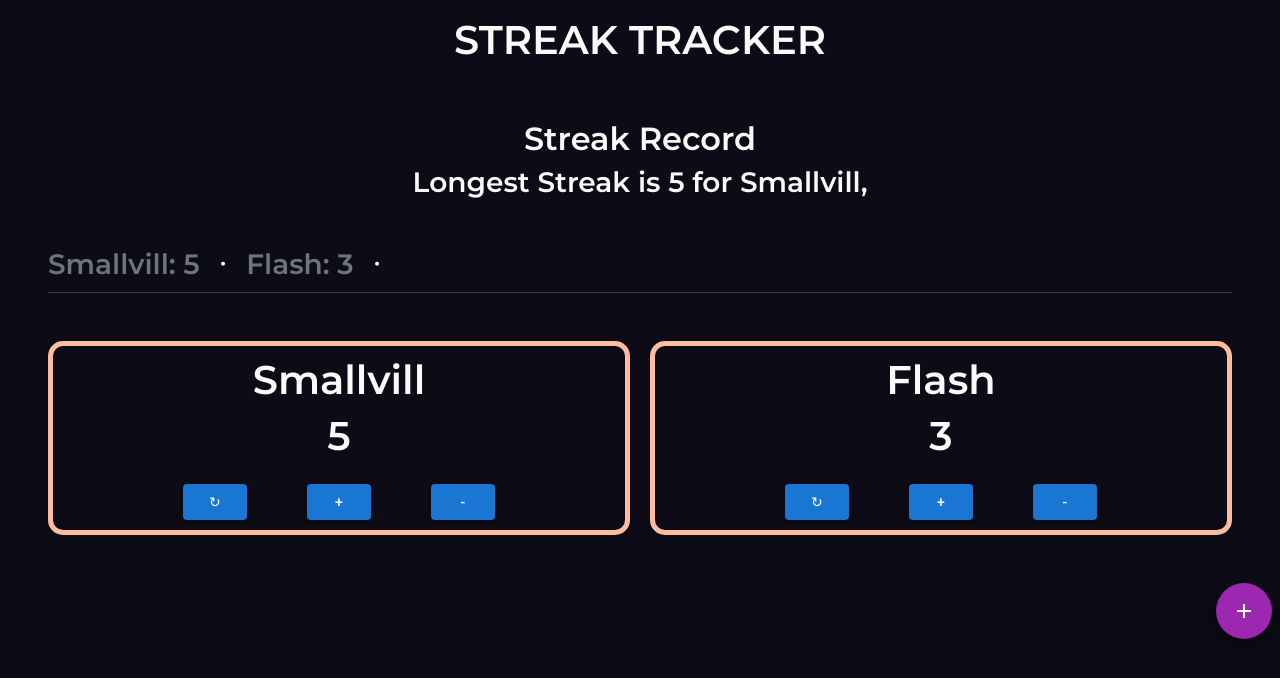
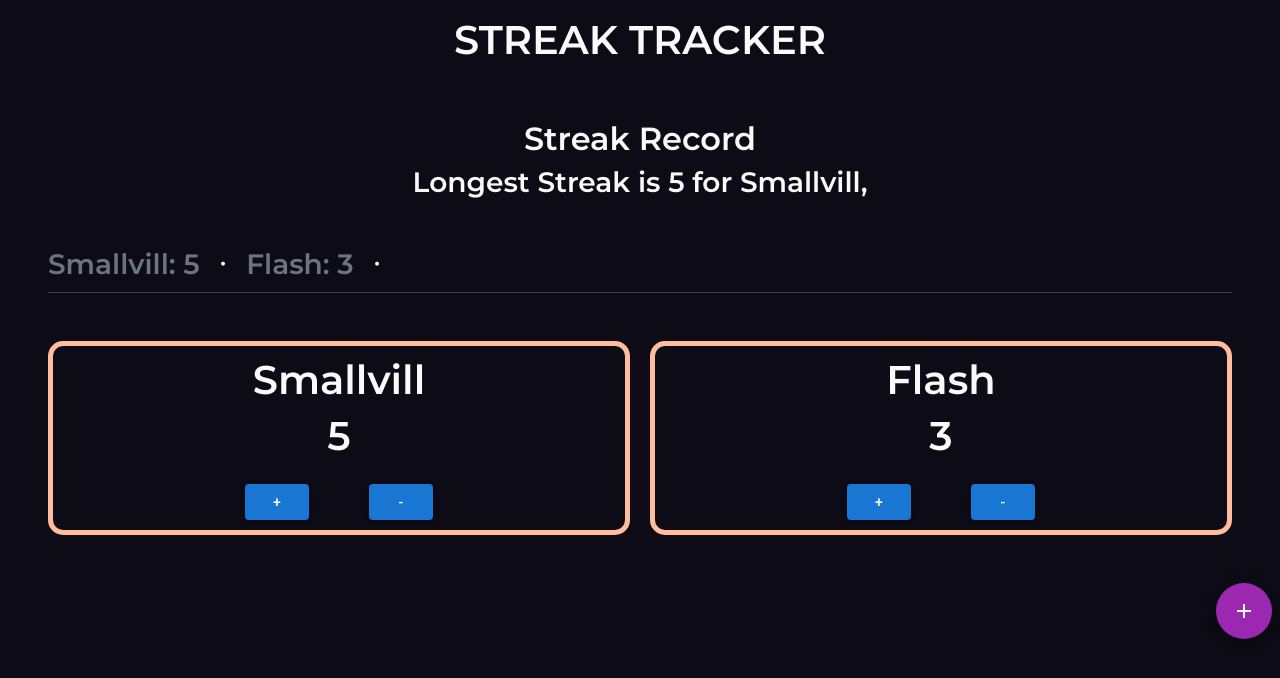
Before and after one commit to Joshuafrankle/streak-tracker, a React (Create React App) app: page / in a window 1280 px wide. Shown: the top 678 px of the page. Built offline with nearby package versions, Linux system fonts and the light colour scheme.

Commit message:
Reset functionality

```diff
--- a/src/pages/LandingPage.jsx
+++ b/src/pages/LandingPage.jsx
@@ -1,13 +1,15 @@
-import { useState } from "react";
+import { useState, useEffect } from "react";
 import Fab from "@mui/material/Fab";
 import AddIcon from "@mui/icons-material/Add";
 import { Button, Modal } from "react-bootstrap";
 import { useDispatch, useSelector } from "react-redux";
-import { addStreak } from "../redux/streakSlice";
+import { addStreak, resetStreak } from "../redux/streakSlice";
 import StreakCard from "./StreakCard";
 import StreakRec from "./StreakRec";
 
 export default function LandingPage() {
+  const [loading, setLoading] = useState(true);
+
   const dispatch = useDispatch();
 
   const streaks = useSelector((state) => state.streak);
@@ -25,14 +27,22 @@ export default function LandingPage() {
     handleClose();
   }
 
+  useEffect(() => {
+    const currentDate = Date.now();
+    dispatch(resetStreak(currentDate));
+    setLoading(false);
+  }, []);
+
   return (
     <>
+      {loading ? (
+        <p>Loading</p>
+      ) : (
+        <main>
           <section className="d-flex justify-content-center mt-3">
             <h1 className="streak-text">STREAK TRACKER</h1>
           </section>
-
           <StreakRec />
-
           <section className="streak-cards m-5">
             {streaks.map((streak) => (
               <div key={streak.id}>
@@ -44,7 +54,6 @@ export default function LandingPage() {
               </div>
             ))}
           </section>
-
           <section className="mx-2">
             <div className="d-flex justify-content-end">
               <Fab color="secondary" aria-label="add" onClick={handleShow}>
@@ -52,7 +61,6 @@ export default function LandingPage() {
               </Fab>
             </div>
           </section>
-
           <div>
             <Modal show={show} onHide={handleClose}>
               <Modal.Header>
@@ -71,6 +79,8 @@ export default function LandingPage() {
               </Modal.Footer>
             </Modal>
           </div>
+        </main>
+      )}
     </>
   );
 }
--- a/src/pages/StreakCard.jsx
+++ b/src/pages/StreakCard.jsx
@@ -1,9 +1,5 @@
 import Button from "@mui/material/Button";
-import {
-  increaseStreak,
-  decreaseStreak,
-  resetStreak,
-} from "../redux/streakSlice";
+import { increaseStreak, decreaseStreak } from "../redux/streakSlice";
 import { useDispatch } from "react-redux";
 
 export default function StreakCard({ id, name, count }) {
@@ -16,12 +12,6 @@ export default function StreakCard({ id, name, count }) {
           <h1>{name}</h1>
           <h1 className="mb-4">{count}</h1>
           <div className="btn-section">
-            <Button
-              variant="contained"
-              onClick={() => dispatch(resetStreak(id))}
-            >
-              &#x21bb;
-            </Button>
             <Button
               variant="contained"
               onClick={() => dispatch(increaseStreak(id))}
--- a/src/redux/streakSlice.js
+++ b/src/redux/streakSlice.js
@@ -5,11 +5,13 @@ const streakSlice = createSlice({
   initialState: [
     {
       id: 1,
+      timeStamp: 1632196678975,
       title: "Smallvill",
       streakCount: 5,
     },
     {
       id: 2,
+      timeStamp: 1632196678975,
       title: "Flash",
       streakCount: 3,
     },
@@ -21,13 +23,18 @@ const streakSlice = createSlice({
         id: state.length + 1,
         title: action.payload.title,
         streakCount: action.payload.streakCount,
+        timeStamp: Date.now(),
       };
       state.push(newStreak);
     },
 
     increaseStreak: (state, action) => {
       const id = action.payload;
-      state.map((streak) => streak.id === id && (streak.streakCount += 1));
+      state.map(
+        (streak) =>
+          streak.id === id &&
+          ((streak.streakCount += 1), (streak.timeStamp = Date.now()))
+      );
     },
 
     decreaseStreak: (state, action) => {
@@ -42,8 +49,11 @@ const streakSlice = createSlice({
     },
 
     resetStreak: (state, action) => {
-      const id = action.payload;
-      state.map((streak) => streak.id === id && (streak.streakCount = 0));
+      const current_date = action.payload;
+      state.map(
+        (streak) =>
+          streak.timeStamp - current_date === 1 && (streak.streakCount = 0)
+      );
     },
   },
 });
```
Lines whose indentation alone changed are shown as unchanged.
